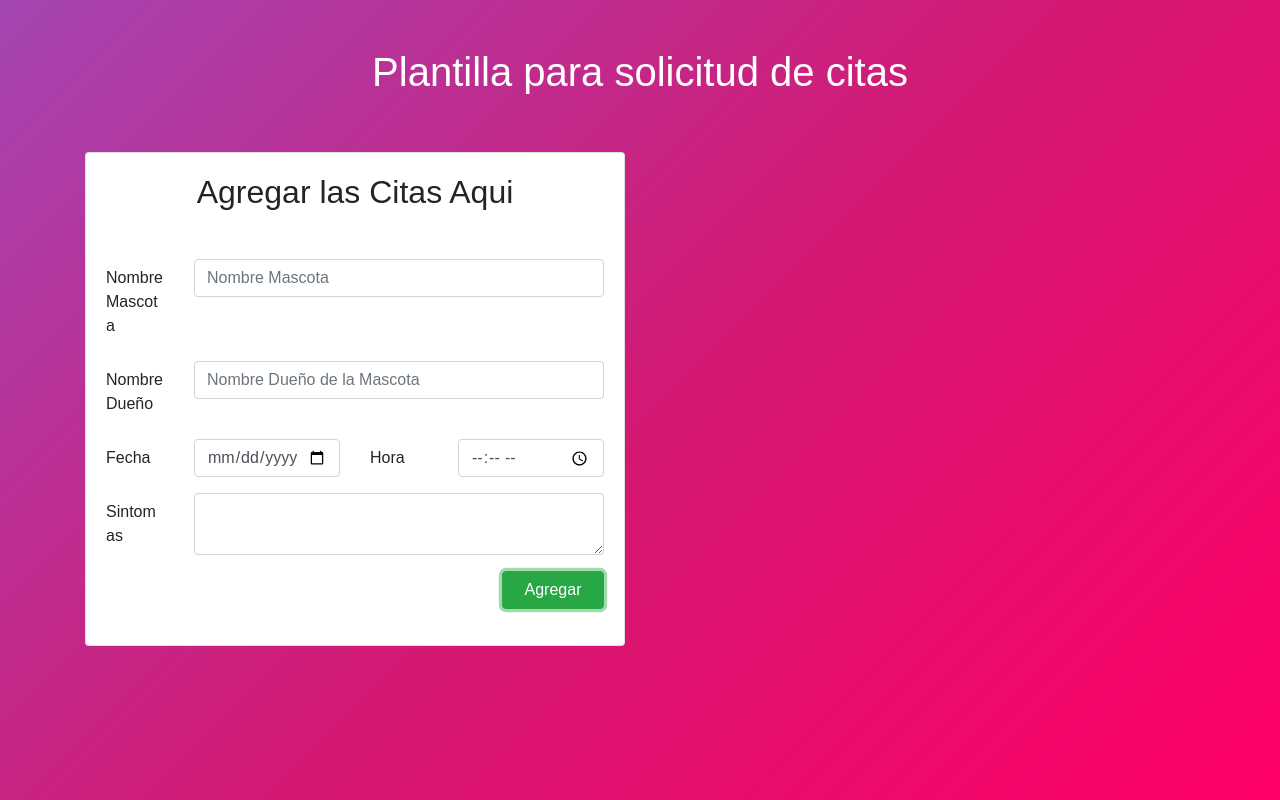
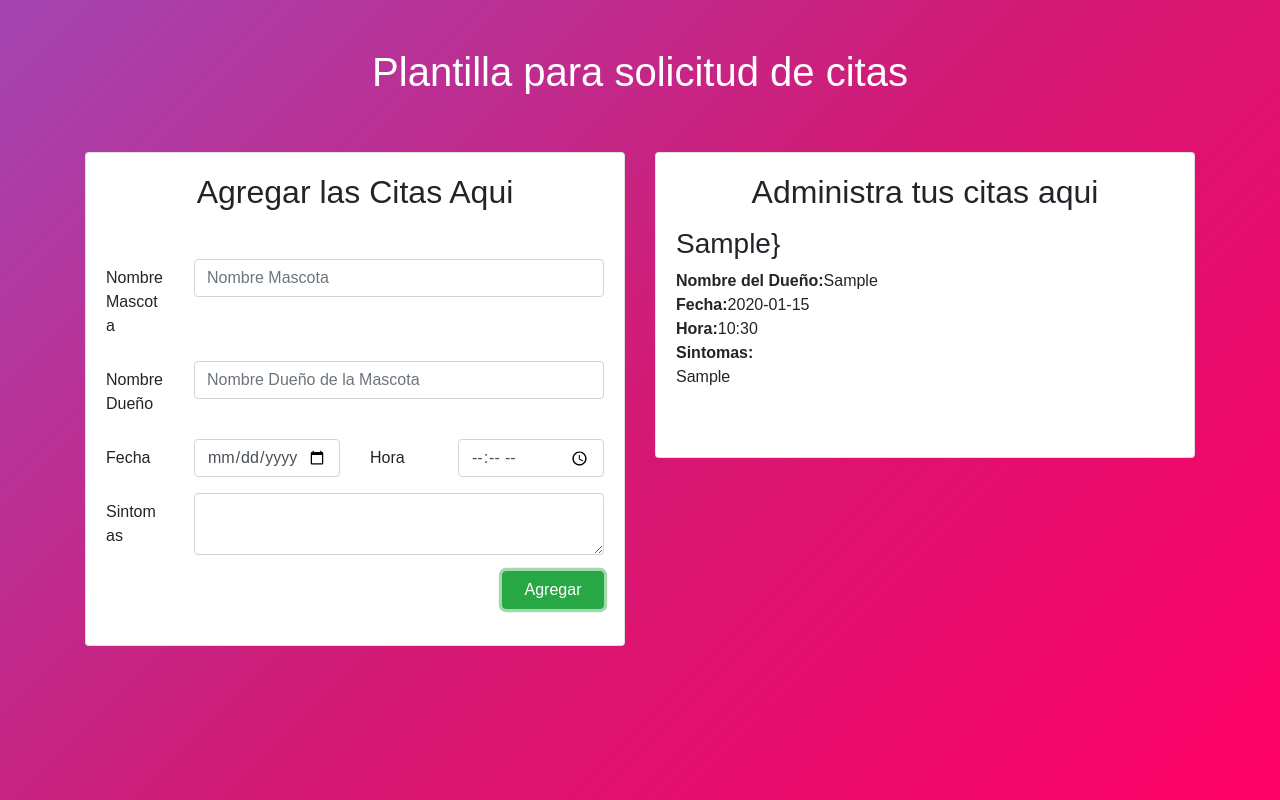
Before and after one commit to panther46/Appointment-Template, a React (Create React App) app: page / in a window 1280 px wide. Both pictures are taken after typing "Sample", "Sample", "2020-01-15", "10:30", "Sample" into the empty fields and a click on the button "Agregar". Built offline with nearby package versions, Linux system fonts and the light colour scheme.

Commit message:
V 1.04 Creacion de ListaCitas y Citas

```diff
--- a/src/App.js
+++ b/src/App.js
@@ -1,6 +1,7 @@
 import React, {Component} from 'react';
 import Header from './Componentes/Header.js';
 import AgregarCita from './Componentes/AgregarCita.js';
+import ListaCitas from './Componentes/ListaCitas.js';
 
 
 
@@ -23,8 +24,6 @@ class App extends Component {
     console.log(citas);
   }
 
-
-
   render(){
     return(
 
@@ -38,9 +37,14 @@ class App extends Component {
               crearCita = {this.crearCita}
             />
           </div>
+          <div className = "col-md-6">
+            <ListaCitas
+            citasProps = {this.state.citas}
+             />
+          </div>
         </div>
 
-      </div>
+    </div>
     );
   }
 }
--- a/src/Componentes/AgregarCita.js
+++ b/src/Componentes/AgregarCita.js
@@ -54,9 +54,6 @@ class AgregarCita extends Component{
 
 
         }
-
-
-
     }
 
     render(){
--- /dev/null
+++ b/src/Componentes/Cita.js
@@ -0,0 +1,24 @@
+import React from 'react';
+
+const Cita = (props) => {
+    // Destructuring de objeto recibido por props
+    const {fecha, hora, mascota, dueño, sintomas, id} = props.info;
+
+    return(
+        <div className = "media mt-3">
+            <div className = "media-body">
+                <h3 className = "mt-0">{mascota}}</h3>
+                <p className = "card-text"><span>Nombre del Dueño:</span>{dueño}</p>
+                <p className = "card-text"><span>Fecha:</span>{fecha}</p>
+                <p className = "card-text"><span>Hora:</span>{hora}</p>
+                <p className = "card-text"><span>Sintomas:</span></p>
+                <p className = "card-text">{sintomas}</p>
+            </div>
+        </div>
+    )
+
+};
+
+
+
+export default Cita;
--- /dev/null
+++ b/src/Componentes/ListaCitas.js
@@ -0,0 +1,35 @@
+import React from 'react';
+import Cita from './Cita.js';
+
+
+
+const ListaCitas = (props) => {
+
+    // Se obtiene el objeto desde app.
+    const citas = props.citasProps;
+    // Se hace la logica de este componente, se obtiene el numero de objetos que son devueltos y por medio de un ternario se hace el condicional
+    const mensaje=  Object.keys(citas).length === 0 ? ' No hay citas' : ' Administra tus citas aqui';
+
+    return(
+        <div className = "card - mt-5">
+            <div className = "card-body">
+                <h2 className="card-tittle text-center">{mensaje}</h2>
+                <div className= "lista-citas">
+                        {Object.keys(citas).map(cita => (
+                            <Cita
+                                key = {cita}
+                                info = {props.citasProps[cita]}
+                            />
+                        ))}
+
+                </div>
+            </div>
+        </div>
+
+
+    )
+}
+
+
+
+export default ListaCitas;
```
